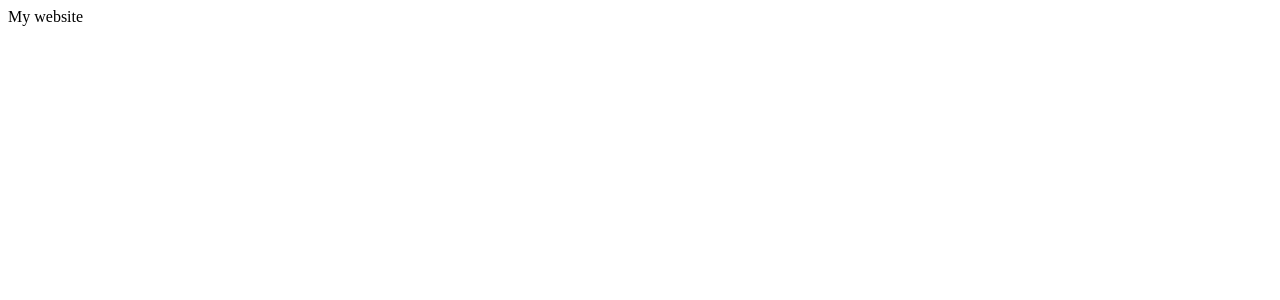
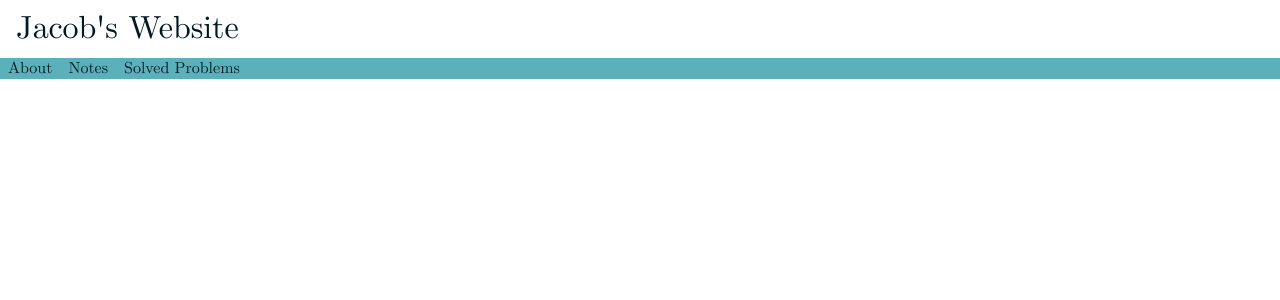
Before and after one commit to jacobhauck/jacobhauck.github.io, a Next.js app: page / in a window 1280 px wide. Shown: the top 300 px of the page. Built offline with nearby package versions, Linux system fonts and the light colour scheme.

Commit message:
Rebuilt using new palette and Next

```diff
--- /dev/null
+++ b/components/navbar.jsx
@@ -0,0 +1,18 @@
+import style from '../styles/navbar.module.css'
+import Link from 'next/link';
+
+export default function Navbar() {
+    return (
+        <div className={style.navbar}>
+            <Link className={style.navbutton} href='https://runescape.com'>
+                About
+            </Link>
+            <Link className={style.navbutton} href='https://runescape.com'>
+                Notes
+            </Link>
+            <Link className={style.navbutton} href='https://runescape.com'>
+                Solved Problems
+            </Link>
+        </div>
+    );
+}
--- /dev/null
+++ b/components/topmatter.jsx
@@ -0,0 +1,12 @@
+import style from '../styles/topmatter.module.css';
+import Link from 'next/link';
+
+export default function TopMatter() {
+    return (
+        <div className={style.headingContainer}>
+            <Link className={style.heading} href='/'>
+                Jacob's Website
+            </Link>
+        </div>
+    );
+}
--- /dev/null
+++ b/pages/_app.jsx
@@ -0,0 +1,5 @@
+import '../styles/globals.css'
+
+export default function App({ Component, pageProps }){
+    return <Component {...pageProps} />;
+}
--- a/pages/index.jsx
+++ b/pages/index.jsx
@@ -1,4 +1,7 @@
 import Head from "next/head";
+import TopMatter from "@/components/topmatter";
+import Navbar from "@/components/navbar";
+import utilStyles from '../styles/utils.module.css'
 
 export default function Home() {
     return (
@@ -6,8 +9,9 @@ export default function Home() {
             <Head>
                 <title>Jacob's Website</title>
             </Head>
-            <section>
-            My website
+            <section className={utilStyles.verticalFlex}>
+                <TopMatter />
+                <Navbar />
             </section>
         </>
     );
--- /dev/null
+++ b/styles/globals.css
@@ -0,0 +1,18 @@
+@font-face {
+    font-family: 'CMU';
+    src: url('../fonts/cmunrm-webfont.woff');
+}
+
+:root {
+    --primary: #5ab1bbff;
+    --secondary: #685f74ff;
+    --dark: #685044ff;
+    --very-dark: #001a23ff;
+    --snow: #fbf5f3ff;
+}
+
+body {
+    font-family: 'CMU';
+    color: var(--very-dark);
+    margin: 0;
+}
--- /dev/null
+++ b/styles/navbar.module.css
@@ -0,0 +1,22 @@
+
+.navbar {
+    background-color: var(--primary);
+    color: var(--very-dark);
+    display: flex;
+}
+
+.navbutton {
+    background-color: var(--primary);
+    color: var(--very-dark);
+    text-decoration: none;
+    user-select: none;
+    padding: 0 0.5rem;
+}
+
+.navbutton:hover {
+    filter: brightness(80%);
+}
+
+.navbutton:active {
+    filter: brightness(70%);
+}
--- /dev/null
+++ b/styles/topmatter.module.css
@@ -0,0 +1,11 @@
+
+.headingContainer {
+    padding: 0.5rem 1rem;
+}
+
+.heading {
+    user-select: none;
+    font-size: 2rem;
+    text-decoration: none;
+    color: var(--very-dark);
+}
--- /dev/null
+++ b/styles/utils.module.css
@@ -0,0 +1,4 @@
+.verticalFlex {
+    display: flex;
+    flex-direction: column;
+}
```
